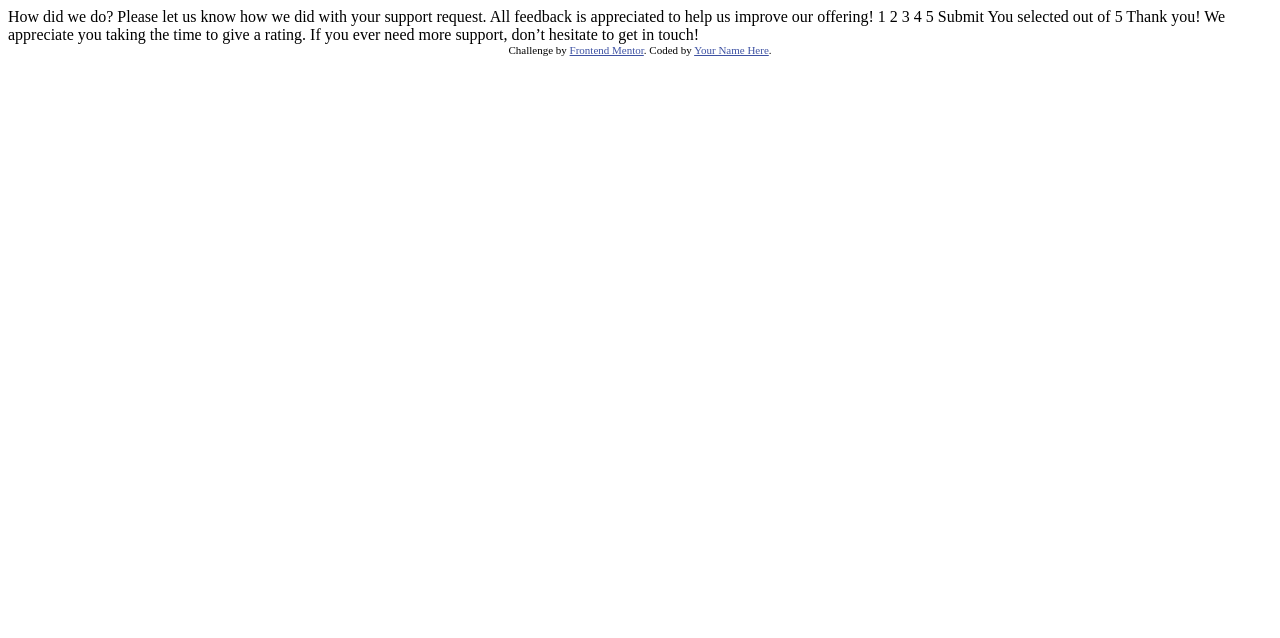
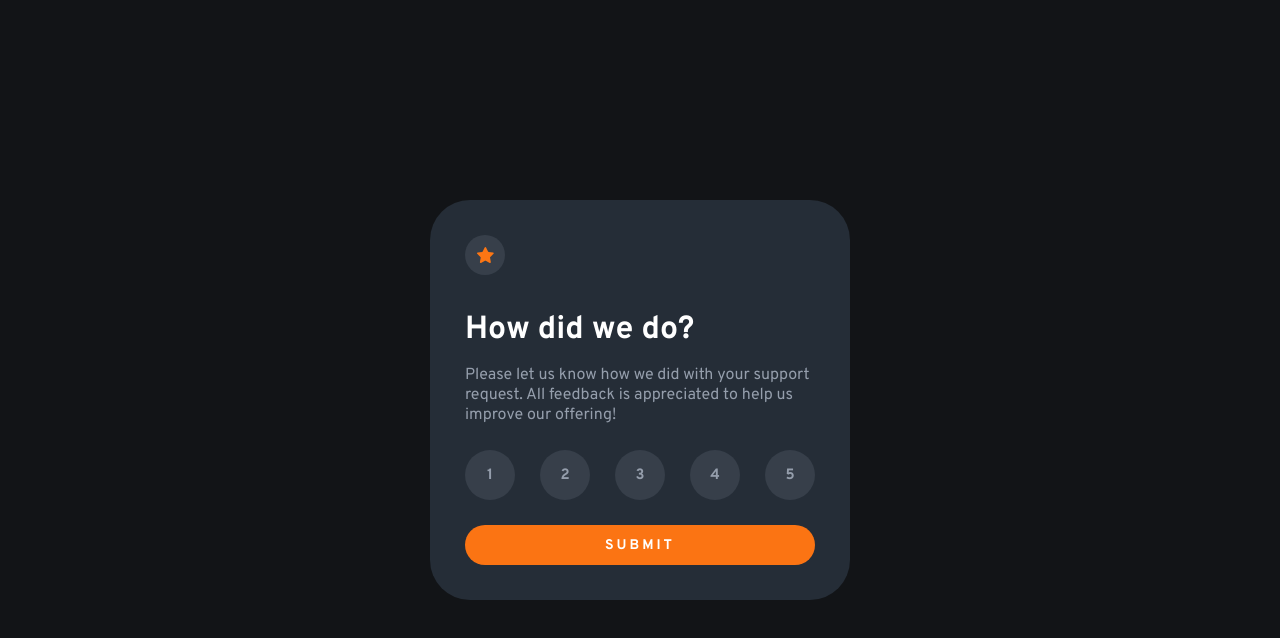
Before and after one commit to CaioSalomo/CaioSalomo.github.io, a plain HTML site: page Projeto/interactive-rating-component-main/index.html in a window 1280 px wide. Drawn offline with Linux system fonts and the light colour scheme.

Commit message:
Create First Screen

```diff
--- /dev/null
+++ b/Projeto/interactive-rating-component-main/Assets/style.css
@@ -0,0 +1,99 @@
+*{
+    margin: 0%;
+    padding: 0%;
+    text-decoration: none;
+    border: none;
+    font-family: 'Overpass', sans-serif;
+    color: hsl(217, 12%, 63%);
+
+}
+body{
+    height: 100vh;
+}
+#fundo{
+    display: flex;
+    justify-content: center;
+    align-items: center;
+       height: 100%;
+    background-color: hsl(216, 12%, 8%);
+}
+.Telas{
+    padding: 35px;
+    border-radius: 40px;
+    width: 350px;
+    background-color: hsl(213, 19%, 18%);
+}
+#Tela1{
+    height: auto;
+
+}
+#Tela1 h1{
+    margin-top: 35px;
+    color: white;
+
+}
+#Tela1 h4{
+    margin-top: 15px;
+    font-weight: 400;
+}
+#star{
+    display: flex;
+    justify-content: center;
+    align-items: center;
+    border-radius: 50px;
+    width: 40px;
+    height: 40px;;
+    background-color: hsla(216, 12%, 54%, 0.2);
+
+}
+#Buttons{
+    margin-top: 25px;
+    display: flex;
+    justify-content: space-between;
+    align-items: center;
+}
+#Buttons button{
+    transition: 0.5s;
+    font-size: 15px;
+    font-weight: 700;
+    border-radius: 50px;
+    width: 50px;
+    height: 50px;;
+    background-color: hsla(216, 12%, 54%, 0.2);
+}
+#Buttons button:hover{
+    transition: 0.5s;
+    background-color: hsl(216, 12%, 54%);
+    color: white;
+
+}
+#Buttons button:focus{
+    transition: 0.5s;
+    background-color: hsl(25, 97%, 53%);
+    color: white;
+
+}
+#Submit{
+    margin-top: 25px;
+    color: white;
+    font-weight: 700;
+    font-size: 14px;
+    letter-spacing: 3px;
+    border-radius: 50px;
+    height: 40px;
+    width: 100%;
+    background-color: hsl(25, 97%, 53%);
+}
+#Submit:focus{
+    transition: 0.5s;
+    background-color: white;
+    color: hsl(25, 97%, 53%);
+}
+#Submit:hover{
+    transition: 0.5s;
+    background-color: hsla(25, 97%, 53%, 0.774);
+    color: white;
+}
+#Tela2{
+    display: none;
+}
--- a/Projeto/interactive-rating-component-main/index.html
+++ b/Projeto/interactive-rating-component-main/index.html
@@ -7,43 +7,51 @@
   <link rel="icon" type="image/png" sizes="32x32" href="./images/favicon-32x32.png">
 
   <title>Frontend Mentor | Interactive rating component</title>
+  <link rel="stylesheet" href="./Assets/style.css">
+  <link rel="preconnect" href="https://fonts.googleapis.com"><link rel="preconnect" href="https://fonts.gstatic.com" crossorigin><link href="https://fonts.googleapis.com/css2?family=Overpass:wght@400;700&display=swap" rel="stylesheet">
 
-  <!-- Feel free to remove these styles or customise in your own stylesheet 👍 -->
-  <style>
-    .attribution { font-size: 11px; text-align: center; }
-    .attribution a { color: hsl(228, 45%, 44%); }
-  </style>
+
 </head>
 <body>
+<div id="fundo" role="main">
 
-  <!-- Rating state start -->
+  <div id="Tela1" class="Telas">
+    <div id="star">
+    <svg width="17" height="16" xmlns="http://www.w3.org/2000/svg"><path d="m9.067.43 1.99 4.031c.112.228.33.386.58.422l4.45.647a.772.772 0 0 1 .427 1.316l-3.22 3.138a.773.773 0 0 0-.222.683l.76 4.431a.772.772 0 0 1-1.12.813l-3.98-2.092a.773.773 0 0 0-.718 0l-3.98 2.092a.772.772 0 0 1-1.119-.813l.76-4.431a.77.77 0 0 0-.222-.683L.233 6.846A.772.772 0 0 1 .661 5.53l4.449-.647a.772.772 0 0 0 .58-.422L7.68.43a.774.774 0 0 1 1.387 0Z" fill="#FC7614"/></svg>
+    </div>
+    <h1>How did we do?</h1>
+      <h4>
+      Please let us know how we did with your support request. All feedback is appreciated
+      to help us improve our offering!
+      </h4>
+      <div id="Buttons">
+      <button>1</button>
+      <button>2</button>
+      <button>3</button>
+      <button>4</button>
+      <button>5</button>
+      </div>
 
-  How did we do?
+     <button id="Submit">SUBMIT</button>
 
-  Please let us know how we did with your support request. All feedback is appreciated
-  to help us improve our offering!
 
-  1 2 3 4 5
+    </div>
 
-  Submit
+  <div id="Tela2" class="Telas">
 
-  <!-- Rating state end -->
-
-  <!-- Thank you state start -->
-
-  You selected <!-- Add rating here --> out of 5
+    You selected <!-- Add rating here --> out of 5
 
   Thank you!
 
   We appreciate you taking the time to give a rating. If you ever need more support,
   don’t hesitate to get in touch!
 
-  <!-- Thank you state end -->
+
+  </div>
+
+</div>
 
 
-  <div class="attribution">
-    Challenge by <a href="https://www.frontendmentor.io?ref=challenge" target="_blank">Frontend Mentor</a>.
-    Coded by <a href="#">Your Name Here</a>.
-  </div>
+
 </body>
 </html>
```
Also changed, not shown: Projeto/interactive-rating-component-main/Assets/script.js (added).
